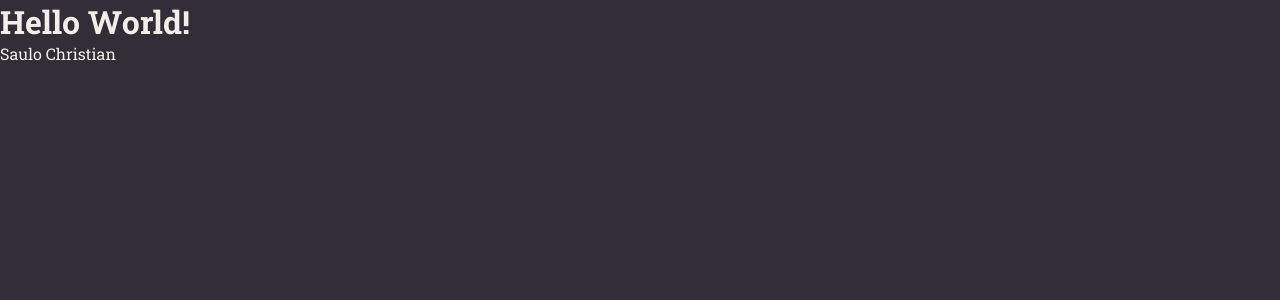
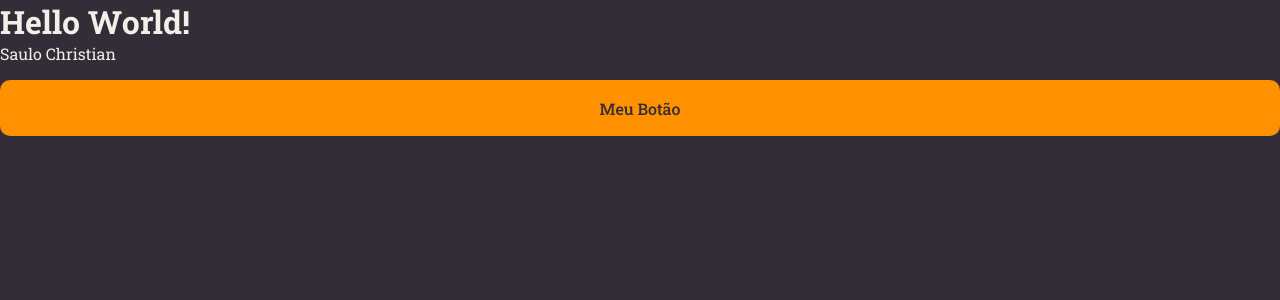
Before and after one commit to dev-saulo/rocketnotes, a React (Vite) app: page / in a window 1280 px wide. Shown: the top 300 px of the page. Built offline with nearby package versions, Linux system fonts and the light colour scheme.

Commit message:
Estilizando os botões.

```diff
--- /dev/null
+++ b/src/components/Button/index.jsx
@@ -0,0 +1,9 @@
+import { Container } from './styles'
+
+export function Button() {
+  return (
+    <Container type="button">
+      Meu Botão
+    </Container>
+  )
+}
--- /dev/null
+++ b/src/components/Button/styles.js
@@ -0,0 +1,18 @@
+import styled from 'styled-components'
+
+export const Container = styled.button`
+  width: 100%; /*ocupa 100% da largura de onde estiver*/
+  background-color: ${({ theme }) => theme.COLORS.ORANGE};
+  color: ${({ theme }) => theme.COLORS.BACKGROUND_800};
+
+  height: 56px;
+  border: 0;
+  padding: 0 16px;
+  margin-top: 16px;
+  border-radius: 10px;
+  font-weight: 500;
+
+  &:disabled {
+    opacity: 0.5;
+  }
+`
--- a/src/pages/details/index.jsx
+++ b/src/pages/details/index.jsx
@@ -1,10 +1,14 @@
-import { Container } from "./styles"
+import { Container } from './styles'
+
+import { Button } from '../../components/Button'
 
 export function Details() {
   return (
     <Container>
       <h1>Hello World!</h1>
       <span>Saulo Christian</span>
+
+      <Button />
     </Container>
   )
 }
```
